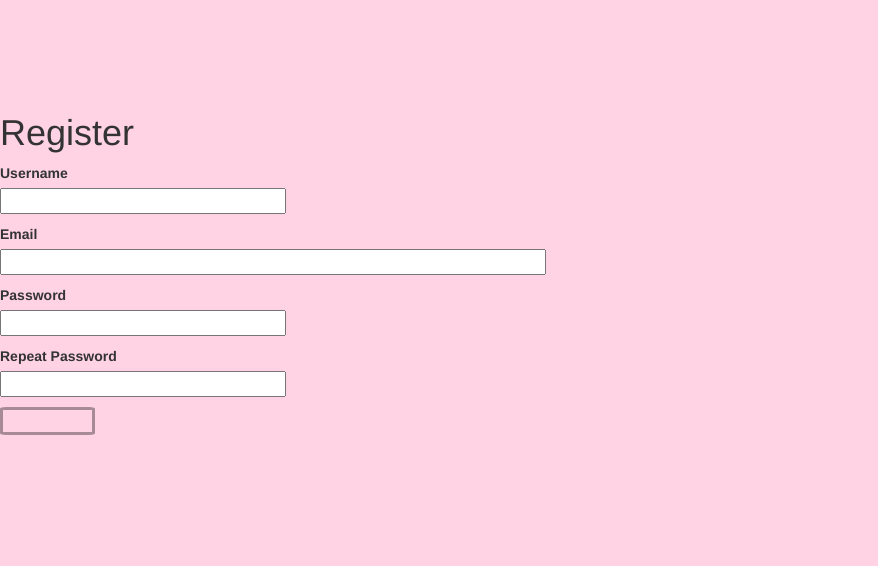
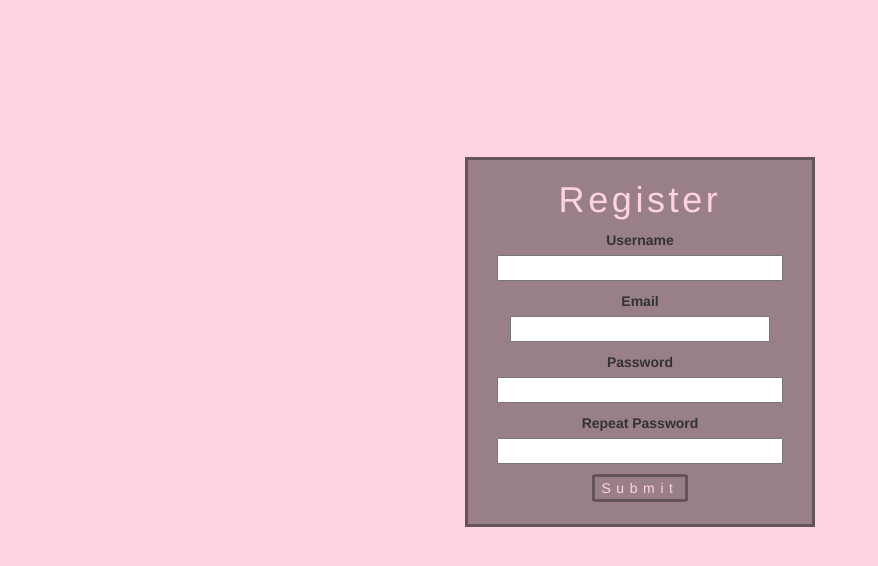
Before and after one commit to e2nguyen/bookBook, a Flask app: page /register in a window 1280 px wide. Shown: the part 51-617 px from the top of the page, without its empty margins (0-878 px from the left). Run offline with Flask 2, Linux system fonts and the light colour scheme; some libraries are stand-ins or nearby versions; some web fonts are replaced.

Commit message:
Added register styling to 380px and adjusted email input width for register page and added login class to register div for congruent styling with sign in page

```diff
--- a/static/css/index.css
+++ b/static/css/index.css
@@ -23,6 +23,10 @@ input[type=submit] {
   border: 3.3px solid rgba(0,0,0, 35%);
 }
 
+input#email {
+  width: 260px;
+}
+
 .welcome, .login, .index {
   text-align: center;
 }
@@ -36,10 +40,13 @@ h2.welcome {
   margin: 0 auto;
 }
 
+.register {
+  height: 370px!important;
+}
+
 .login {
   margin: 5% auto;
   height: 350px;
-  border-radius: 00px;
   width: 350px;
   box-sizing: border-box;
   background-color: rgba(0, 0, 0, 0.4);
--- a/templates/register.html
+++ b/templates/register.html
@@ -6,7 +6,7 @@
   shared amongst the forms)
 -->
 
-<div class="register">
+<div class="login register">
   <h1>Register</h1>
   <form action="" method="post">
     {{ form.hidden_tag() }}
```
